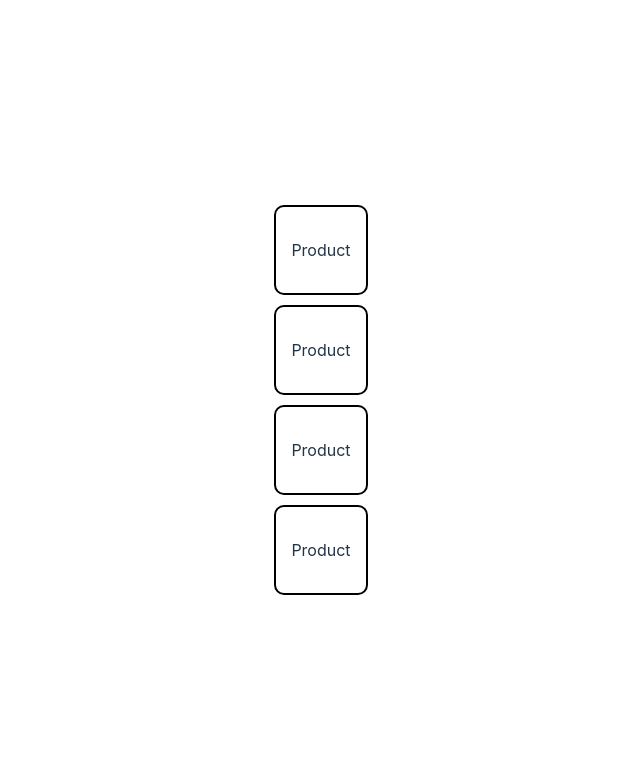
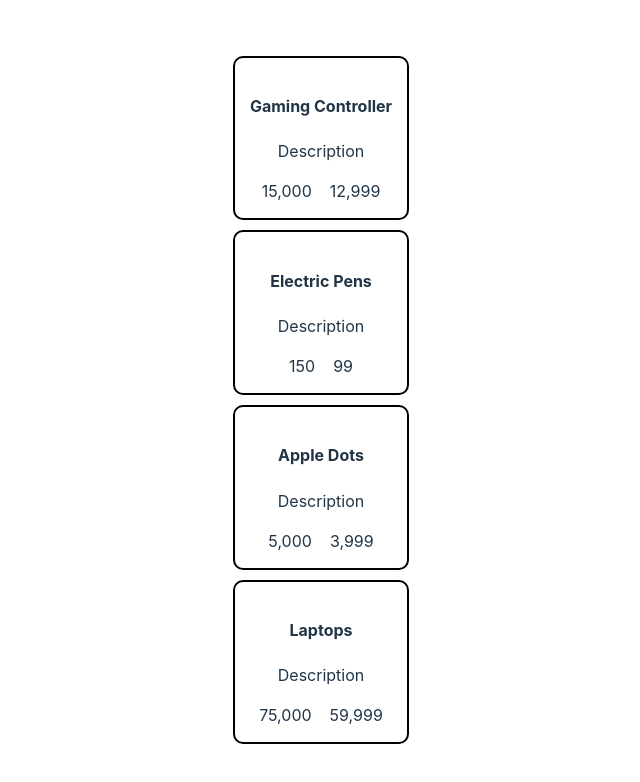
Before and after one commit to Mani-420/React_JS, a React (Vite) app in the folder basic-react-app/: page / in a window 1280 px wide. Shown: the top 782 px of the page, without its empty margins (319-959 px from the left). Built offline with nearby package versions, Linux system fonts and the light colour scheme.

Commit message:
Product Components

```diff
--- a/basic-react-app/src/Product.jsx
+++ b/basic-react-app/src/Product.jsx
@@ -1,9 +1,14 @@
 import "./Product.css";
+import Price from "./Price";
 
-function Product() {
+function Product({title, idx}) {
+    let oldPrice = ["15,000", "150", "5,000", "75,000"];
+    let newPrice = ["12,999", "99", "3,999", "59,999"];
   return (
     <div className="Product">
-        <p>Product</p>
+        <h4>{title}</h4>
+        <p>Description</p>
+        <Price oldPrice={oldPrice[idx]} newPrice={newPrice[idx]} />
     </div>
   );
 }
--- a/basic-react-app/src/ProductTab.jsx
+++ b/basic-react-app/src/ProductTab.jsx
@@ -3,10 +3,10 @@ import Product from "./Product.jsx";
 function ProductTab() {
   return (
     <>
-      <Product/>
-      <Product/>
-      <Product/>
-      <Product/>
+      <Product title="Gaming Controller" idx = {0} />
+      <Product title="Electric Pens" idx = {1}/>
+      <Product title="Apple Dots" idx = {2}/>
+      <Product title="Laptops" idx = {3}/>
     </>
   );
 }
```
